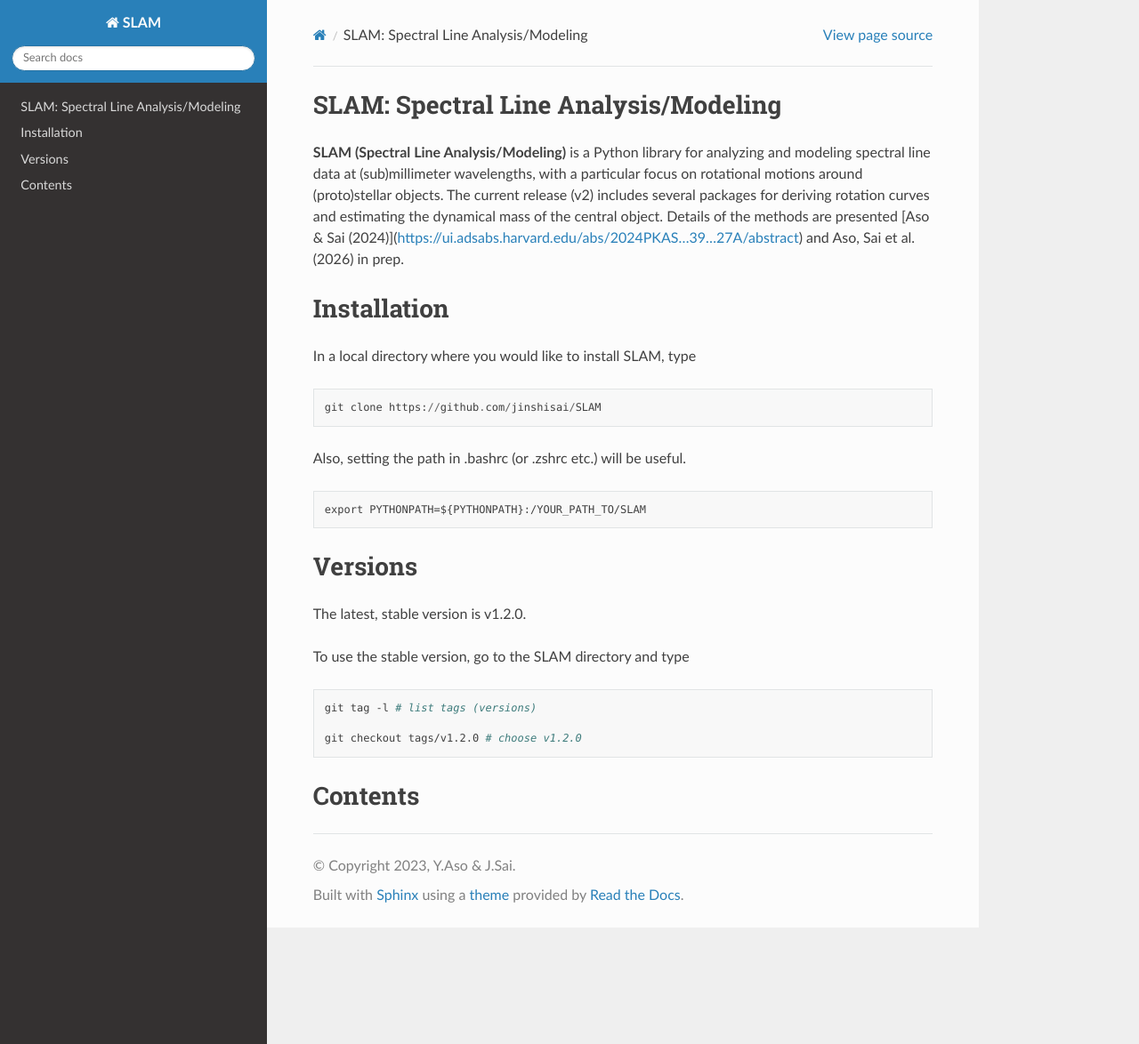
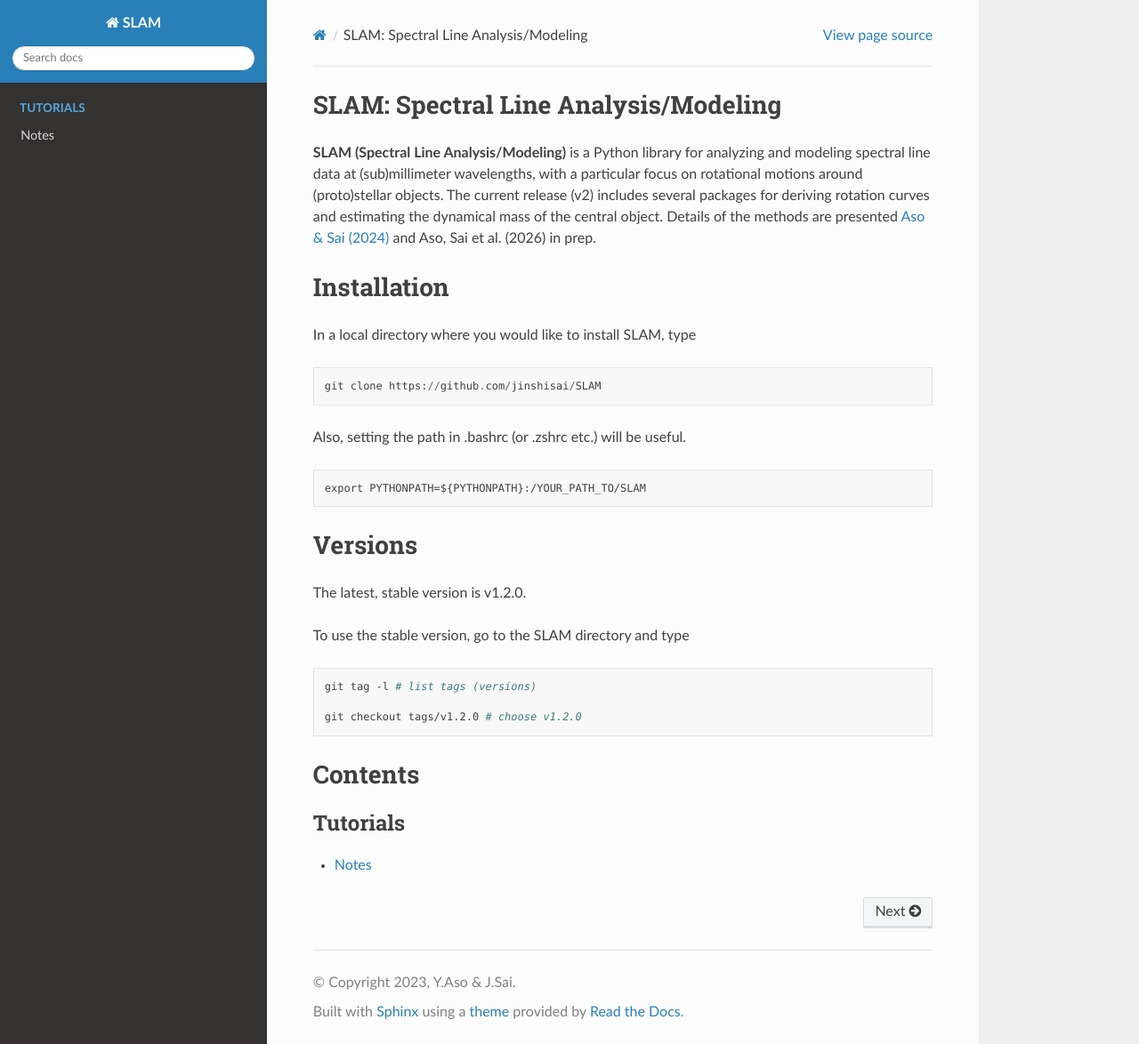
Before and after one commit to jinshisai/SLAM, a Sphinx documentation site: the page built from docs/index.rst, in a window 1280 px wide and 1174 px high. Shown: the whole window at 89% size. Built offline with Sphinx 7.4.7 and the Read the Docs theme 3.1.0, drawn with Linux system fonts in a browser that asks for light colours; pages that are not in the unit, such as notebooks, are missing from menus.

Commit message:
Updated documents

```diff
--- a/docs/index.rst
+++ b/docs/index.rst
@@ -6,7 +6,7 @@
 SLAM: Spectral Line Analysis/Modeling
 ================================
 
-**SLAM (Spectral Line Analysis/Modeling)** is a Python library for analyzing and modeling spectral line data at (sub)millimeter wavelengths, with a particular focus on rotational motions around (proto)stellar objects. The current release (v2) includes several packages for deriving rotation curves and estimating the dynamical mass of the central object. Details of the methods are presented [Aso & Sai (2024)](https://ui.adsabs.harvard.edu/abs/2024PKAS...39...27A/abstract) and Aso, Sai et al. (2026) in prep.
+**SLAM (Spectral Line Analysis/Modeling)** is a Python library for analyzing and modeling spectral line data at (sub)millimeter wavelengths, with a particular focus on rotational motions around (proto)stellar objects. The current release (v2) includes several packages for deriving rotation curves and estimating the dynamical mass of the central object. Details of the methods are presented `Aso & Sai (2024) <https://ui.adsabs.harvard.edu/abs/2024PKAS...39...27A/abstract>`_ and Aso, Sai et al. (2026) in prep.
 
 
 Installation
@@ -48,3 +48,4 @@ Contents
    :caption: Tutorials
 
    tutorials/example_pvanalysis
+   tutorials/notes_pvanalysis.md
```
Also changed, not shown: docs/tutorials/notes_pvanalysis.md (added, +15 -0 lines).
